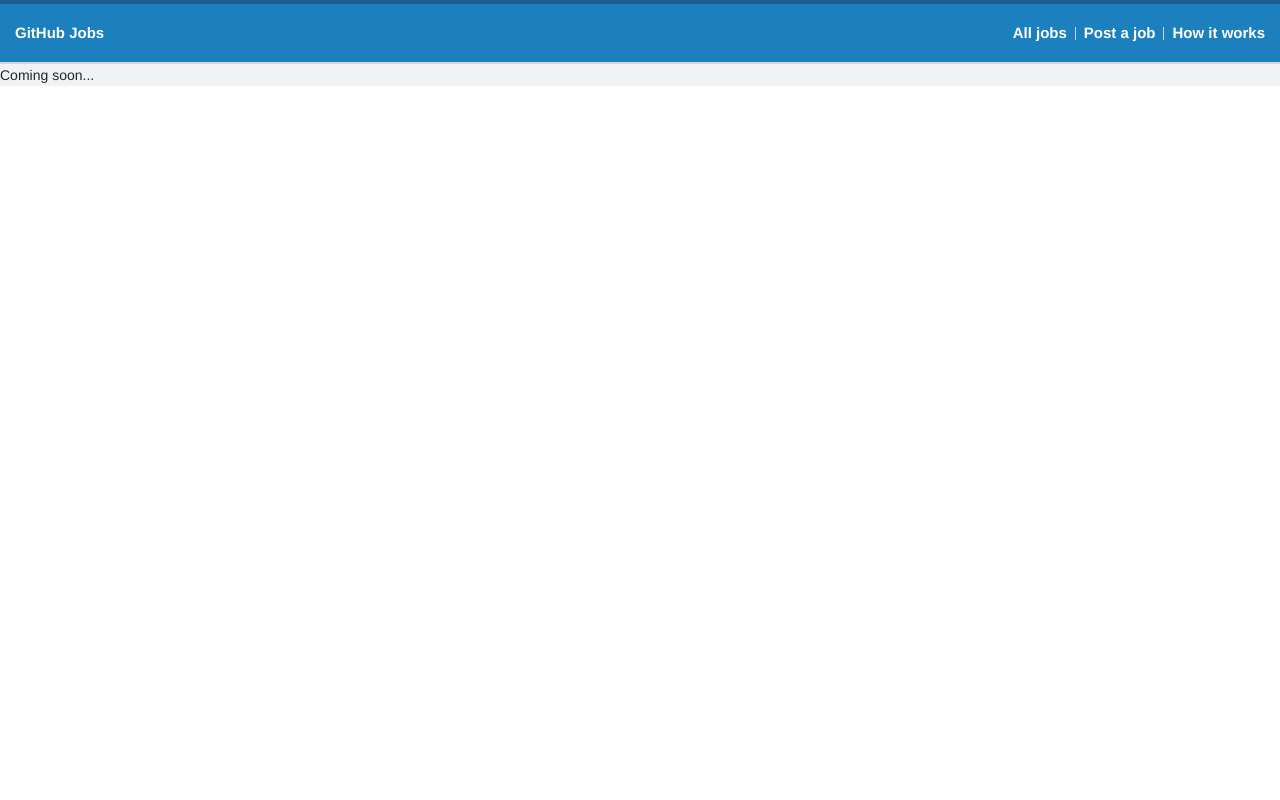
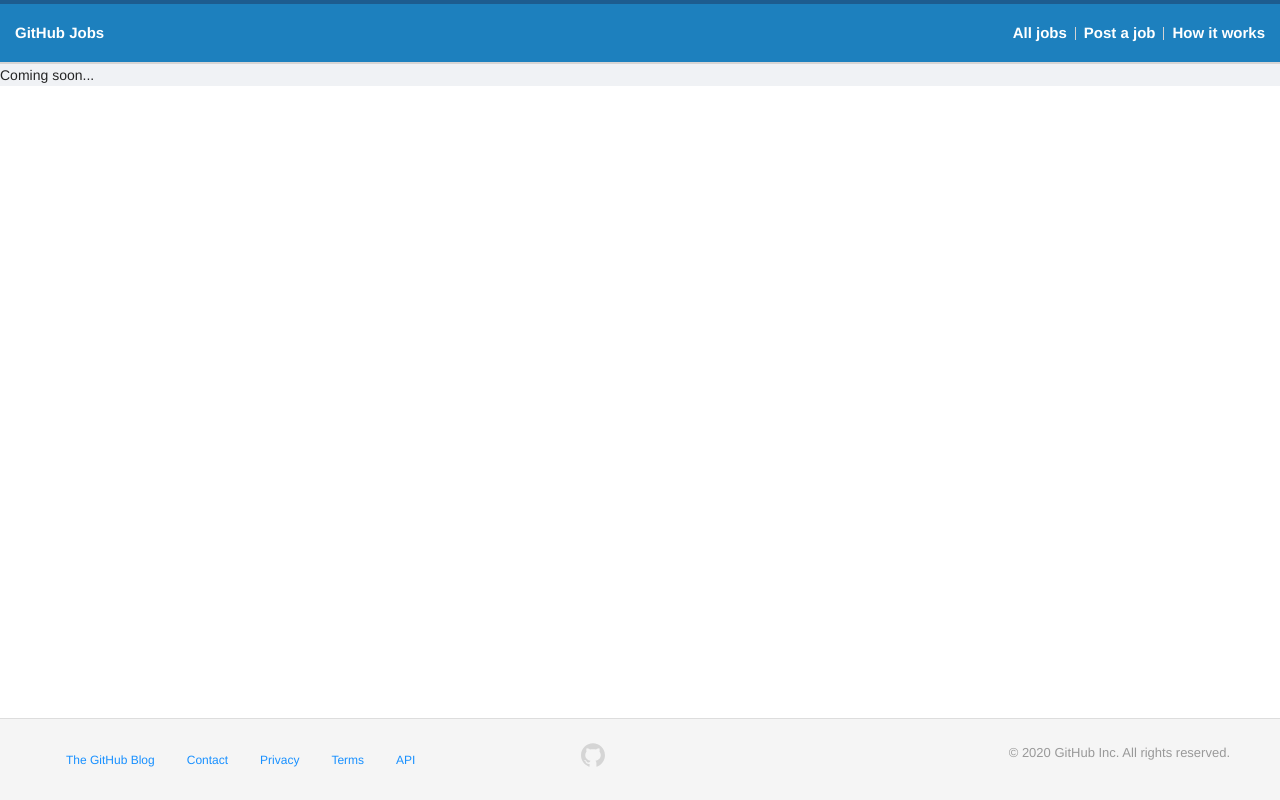
Before and after one commit to nevraka/githubjobs, a Next.js app: page /post in a window 1280 px wide. Built offline with nearby package versions, Linux system fonts and the light colour scheme.

Commit message:
footer added

```diff
--- a/pages/_app.js
+++ b/pages/_app.js
@@ -1,5 +1,6 @@
 import '../styles/globals.css';
 import AppHeader from '../src/components/AppHeader';
+import AppFooter from '../src/components/AppFooter';
 import { Layout } from 'antd';
 
 function MyApp({ Component, pageProps }) {
@@ -7,6 +8,7 @@
     <Layout>
       <AppHeader onSearch={null} />
       <Component {...pageProps} />
+      <AppFooter />
     </Layout>
   );
 }
```
